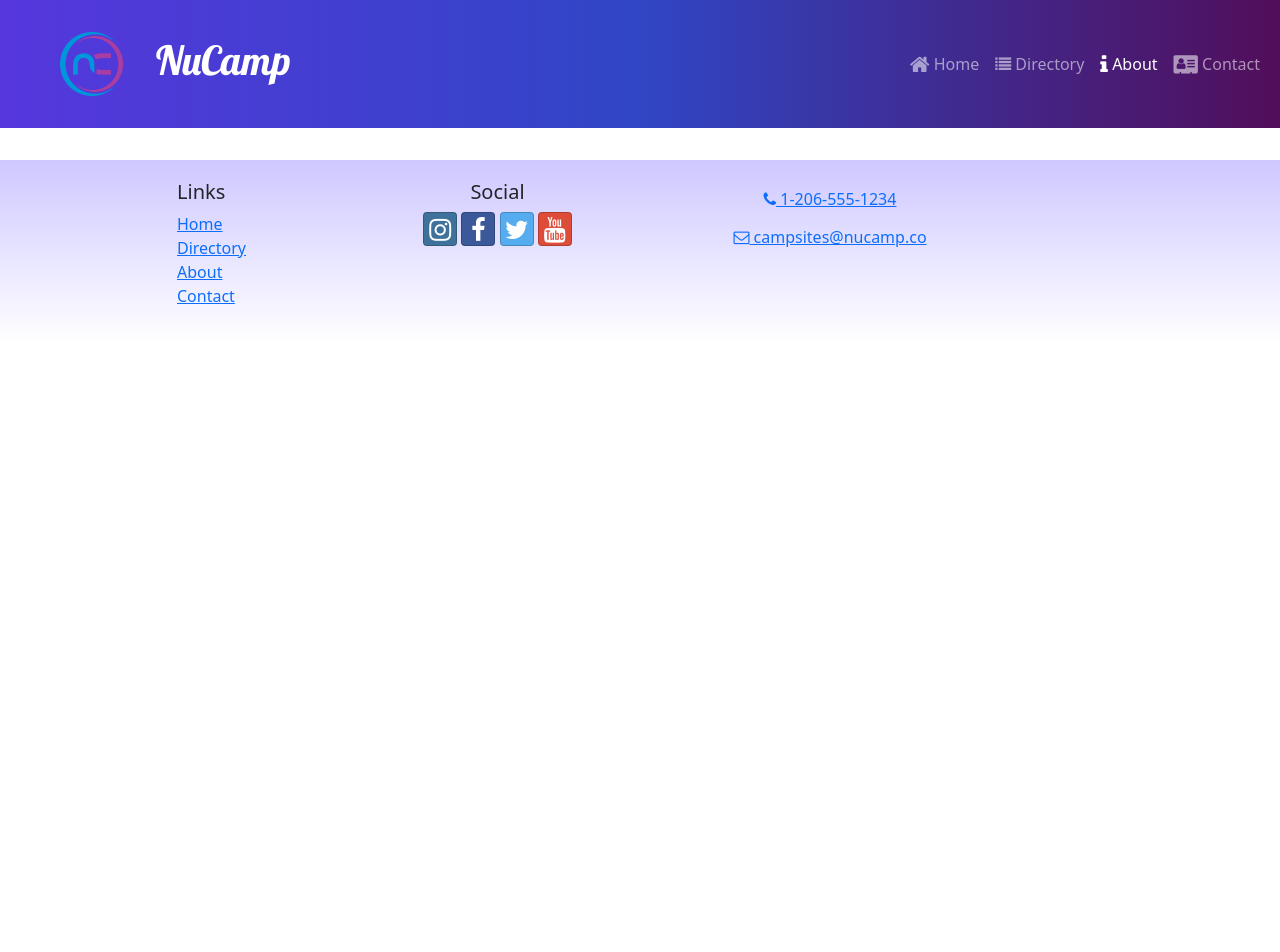
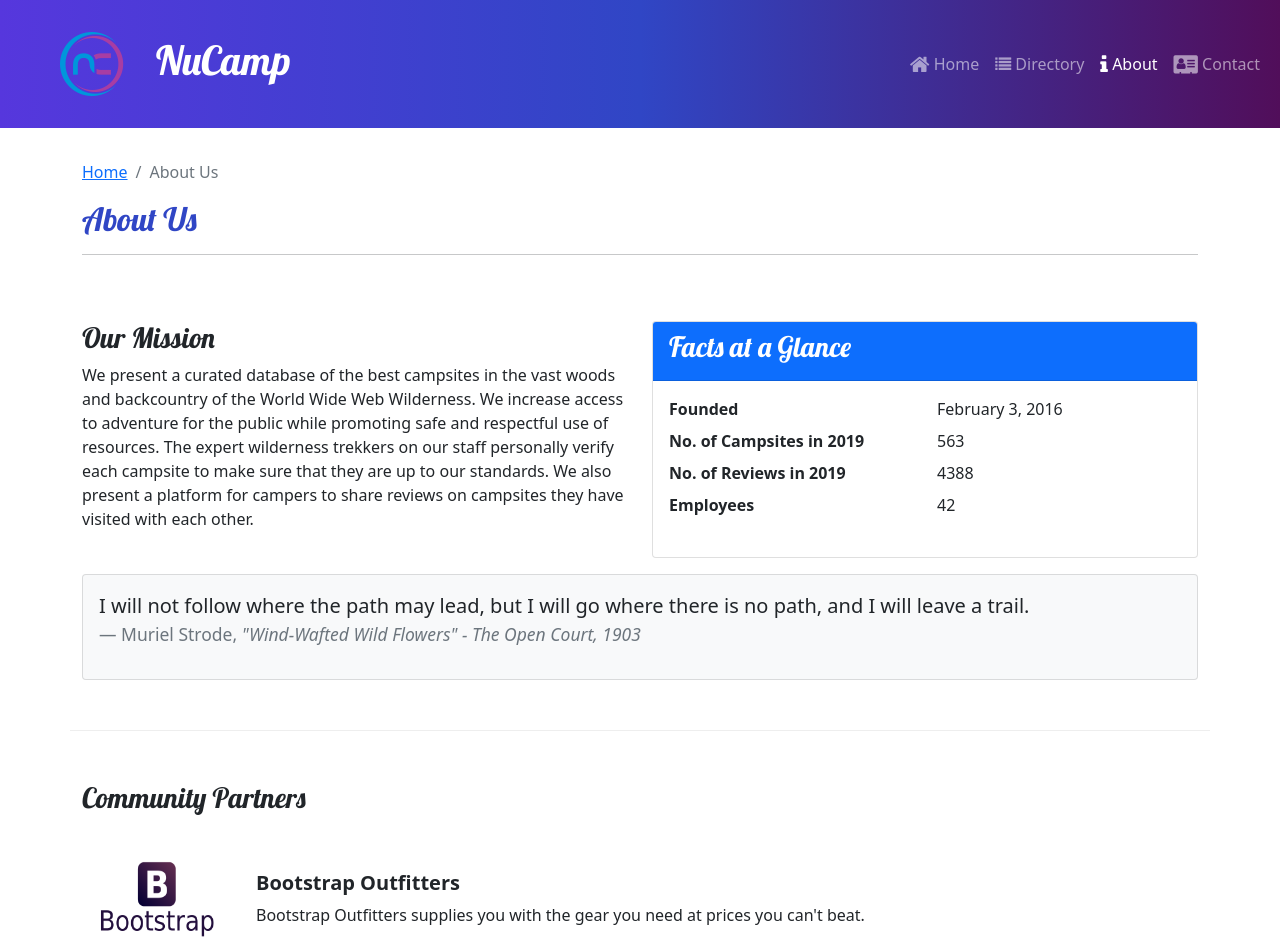
Before and after one commit to ivanmongebadilla/React, a React (Create React App) app: page /about in a window 1280 px wide. Shown: the top 952 px of the page. Before the commit the page ends 800 px from the top, so only its background shows below. Built offline with nearby package versions, Linux system fonts and the light colour scheme.

Commit message:
Workshop 2

```diff
--- a/src/App.js
+++ b/src/App.js
@@ -6,8 +6,8 @@
 import CampsitesDirectoryPage from './pages/CampsitesDirectoryPage';
 import Footer from './components/Footer';
 import CampsiteDetailPage from './pages/CampsiteDetailPage';
-
 import './App.css';
+import AboutPage from './pages/AboutPage';
 
 function App() {
   return (
@@ -21,6 +21,7 @@
             path='directory/:campsiteId'
             element={<CampsiteDetailPage />}
           />
+          <Route path='about' element={<AboutPage />} />
       </Routes>
       <Footer />
     </div>
--- a/src/features/display/DisplayList.js
+++ b/src/features/display/DisplayList.js
@@ -2,9 +2,10 @@
 import DisplayCard from './DisplayCard';
 import { selectFeaturedCampsite } from '../campsites/campsitesSlice';
 import { selectFeaturedPromotion } from '../promotions/promotionsSlice';
+import { selectFeaturedPartner } from '../partners/partnersSlice';
 
 const DisplayList = () => {
-    const items = [selectFeaturedCampsite(), selectFeaturedPromotion()];
+    const items = [selectFeaturedCampsite(), selectFeaturedPromotion(), selectFeaturedPartner()];
 
     return (
         <Row>
--- /dev/null
+++ b/src/features/partners/Partner.js
@@ -0,0 +1,19 @@
+
+const Partner = ({ partner }) => {
+    if (partner) {
+        const { image, name, description } = partner;
+
+        return (
+            <>
+                <img src={image} alt={name} style={{ width: '150px' }} />
+                <div className='m-4'>
+                    <h5 className='fw-bold'>{name}</h5>
+                    {description}
+                </div>
+            </>
+         );
+    };
+    return null;
+};
+
+export default Partner;
--- /dev/null
+++ b/src/features/partners/PartnersList.js
@@ -0,0 +1,24 @@
+import { Col } from 'reactstrap';
+import Partner from './Partner';
+import { selectAllPartners } from './partnersSlice';
+
+
+const PartnersList = () => {
+  const partners = selectAllPartners();
+
+  return (
+    <Col className='mt-4'>
+        {
+           partners.map((partner) => {
+            return (
+               <div className='d-flex mb-5' key={partner.id}>
+                    <Partner partner={partner} />
+               </div>
+            );
+           })
+        }
+    </Col>
+  );
+};
+
+export default PartnersList;
--- /dev/null
+++ b/src/features/partners/partnersSlice.js
@@ -0,0 +1,11 @@
+import { PARTNERS } from '../../app/shared/PARTNERS';
+
+export const selectAllPartners = () => {
+    return PARTNERS;
+};
+
+export const selectFeaturedPartner = () => {
+ return (
+    PARTNERS.find((partner) => partner.featured)
+ );
+};
--- /dev/null
+++ b/src/pages/AboutPage.js
@@ -0,0 +1,74 @@
+import { Col, Row, Container, Card, CardBody, CardHeader } from 'reactstrap';
+import SubHeader from '../components/SubHeader';
+import PartnersList from '../features/partners/PartnersList';
+
+
+const AboutPage = () => {
+  return (
+    <Container>
+        <SubHeader current='About Us' />
+        <Row className='row-content'>
+            <Col sm='6'>
+                <h3>Our Mission</h3>
+                <p>
+                    We present a curated database of the best campsites in the
+                    vast woods and backcountry of the World Wide Web Wilderness.
+                    We increase access to adventure for the public while
+                    promoting safe and respectful use of resources. The expert
+                    wilderness trekkers on our staff personally verify each
+                    campsite to make sure that they are up to our standards. We
+                    also present a platform for campers to share reviews on
+                    campsites they have visited with each other.
+                </p>
+            </Col>
+            <Col sm='6'>
+                <Card>
+                    <CardHeader className='bg-primary text-white'>
+                        <h3>Facts at a Glance</h3>
+                    </CardHeader>
+                    <CardBody>
+                        <dl className='row'>
+                            <dt className='col-6'>Founded</dt>
+                            <dd className='col-6'>February 3, 2016</dd>
+                            <dt className='col-6'>No. of Campsites in 2019</dt>
+                            <dd className='col-6'>563</dd>
+                            <dt className='col-6'>No. of Reviews in 2019</dt>
+                            <dd className='col-6'>4388</dd>
+                            <dt className='col-6'>Employees</dt>
+                            <dd className='col-6'>42</dd>
+                        </dl>
+                    </CardBody>
+                </Card>
+            </Col>
+            <Col>
+                <Card className='bg-light mt-3'>
+                    <CardBody>
+                        <blockquote className='blockquote'>
+                            <p>
+                                I will not follow where the path may lead, but I
+                                will go where there is no path, and I will leave
+                                a trail.
+                            </p>
+                            <footer className='blockquote-footer'>
+                                Muriel Strode,{' '}
+                                <cite title='Source Title'>
+                                    "Wind-Wafted Wild Flowers" - The Open Court,
+                                    1903
+                                </cite>
+                            </footer>
+                        </blockquote>
+                    </CardBody>
+                </Card>
+            </Col>
+        </Row>
+        <Row className='row-content'>
+            <Col xs='12'>
+                <h3>Community Partners</h3>
+            </Col>
+            <PartnersList />
+        </Row>
+    </Container>
+  );
+};
+
+export default AboutPage;
```
Also changed, not shown: ReactNotes/Array Methods.md (+3 -0 lines), ReactNotes/Browser Router.md (added, +5 -0 lines), ReactNotes/Destructuring.md (added, +22 -0 lines), ReactNotes/Git.md (added, +2 -0 lines), ReactNotes/.obsidian/workspace.json.
